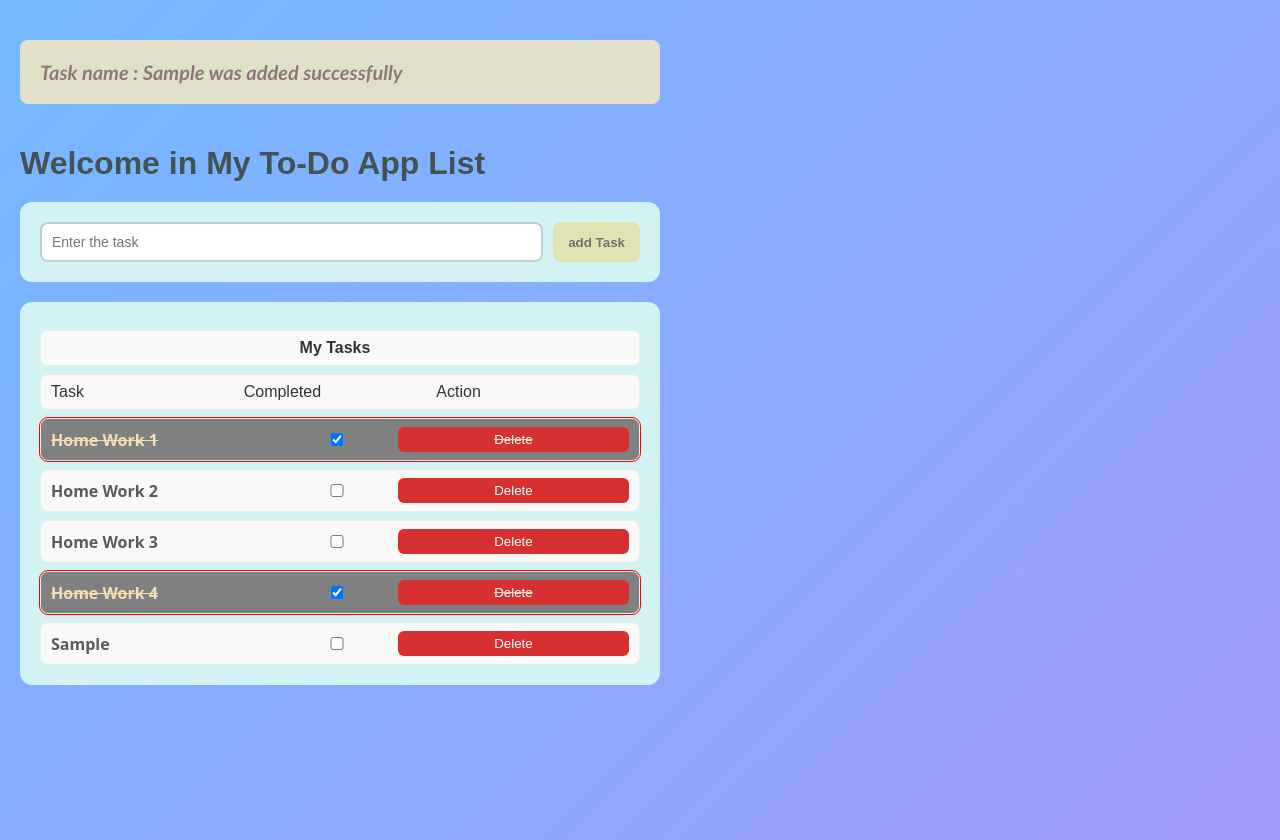
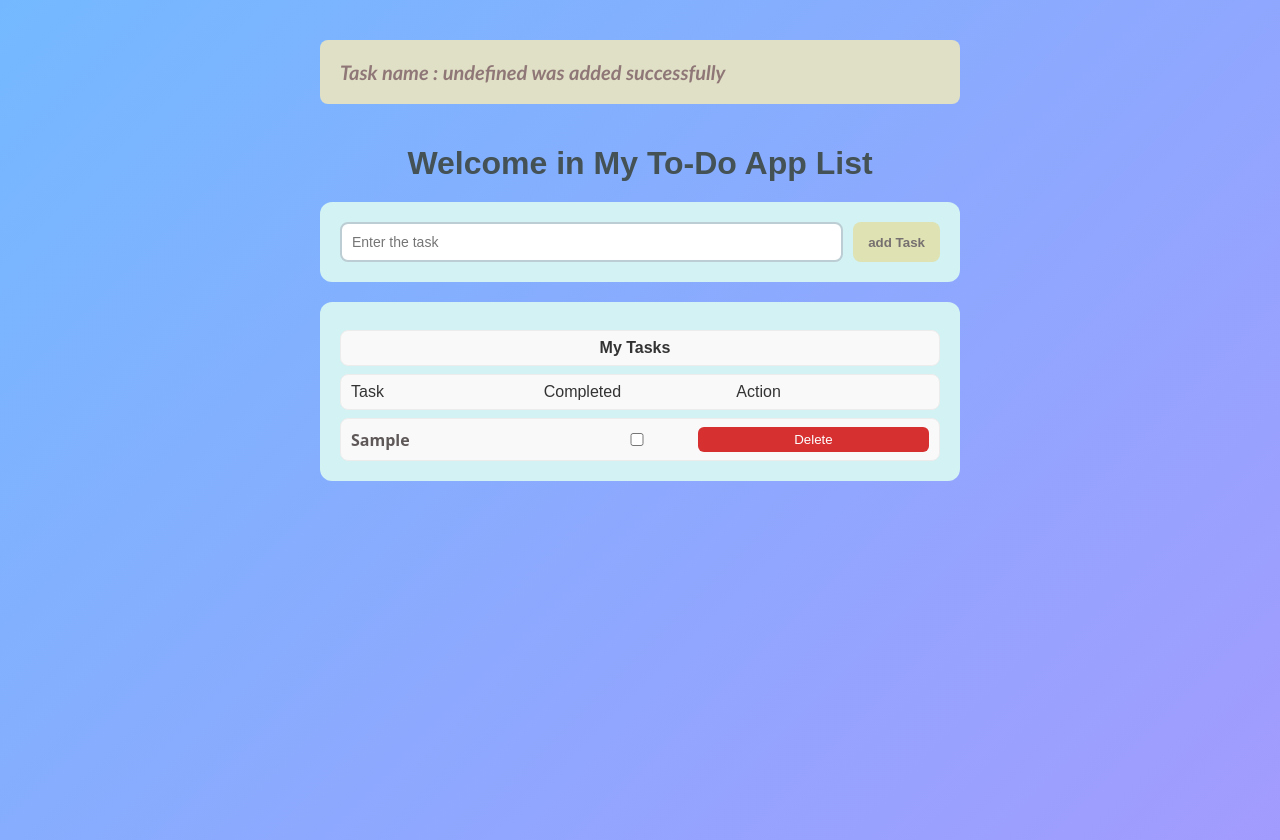
Before and after one commit to sadeg-2/todo-app-dom-events, a plain HTML site: page index.html in a window 1280 px wide. Both pictures are taken after typing "Sample" into the empty fields and a click on the button "add Task". Drawn offline with Linux system fonts and the light colour scheme.

Commit message:
add local storage and update the version with some refactoring

```diff
--- a/script.js
+++ b/script.js
@@ -1,27 +1,11 @@
-const tasks = [
-  {
-    text: "Home Work 1",
-    completed: true,
-  },
-  {
-    text: "Home Work 2",
-    completed: false,
-  },
-  {
-    text: "Home Work 3",
-    completed: false,
-  },
-  {
-    text: "Home Work 4",
-    completed: true,
-  },
-];
+const listTasks = document.querySelector(".list-task");
+const addTask = document.getElementById("addTask");
+const inputTask = document.getElementById("inTask");
 
 // to show notify if the add operation successfull or not
 let notifyTimeoutId;
 function notify(message) {
   const node = document.getElementById("alert");
-
   node.textContent = message;
   node.style.display = "block";
   clearTimeout(notifyTimeoutId);
@@ -29,55 +13,74 @@ function notify(message) {
     node.style.display = "none";
   }, 4000);
 }
+function clearInputs() {
+  inputTask.value = "";
+}
+function getInputs() {
+  return { text: inputTask.value.trim(), completed: false };
+}
+// here i find that if we use an call back, that give me flixibility to can add or remove or set completed
+function updateStorage(callBack) {
+  const storedTask = localStorage.getItem("tasks");
+  const parsedTask = JSON.parse(storedTask) || [];
+  modifiedTask = callBack(parsedTask);
+  const stringifyTask = JSON.stringify(modifiedTask);
+  localStorage.setItem("tasks", stringifyTask);
+}
+function uploadStoreTask() {
+  const storedTask = localStorage.getItem("tasks");
+  const parsedTask = JSON.parse(storedTask) || [];
+  const nodes = parsedTask.map((task) => {
+    return creatTaskElement(task);
+  });
+  listTasks.append(...nodes);
+}
 
 // to creation the element based object
 function creatTaskElement(element) {
   const task = document.createElement("li");
   task.classList.add("task");
+  task.id = element.id;
+
   if (element.completed) task.classList.add("complete");
 
   const content = document.createElement("p");
   content.textContent = element.text;
-  task.appendChild(content);
 
   const checkBox = document.createElement("input");
   checkBox.type = "checkbox";
   checkBox.checked = element.completed;
-  task.appendChild(checkBox);
+  checkBox.dataset["id"] = element.id;
 
   const actionBtn = document.createElement("input");
   actionBtn.type = "button";
   actionBtn.value = "Delete";
+  actionBtn.dataset["id"] = element.id;
   actionBtn.classList.add("remove");
-  task.appendChild(actionBtn);
+
+  task.append(content, checkBox, actionBtn);
 
   return task;
 }
 
-const listTasks = document.querySelector(".list-task");
-
-// here to simulate dummy test
-tasks.forEach(function (element) {
-  const task = creatTaskElement(element);
-  listTasks.appendChild(task);
-});
-
-const addTask = document.getElementById("addTask");
-const inputTask = document.getElementById("inTask");
-
 // here buisness logic to add button action
 addTask.addEventListener("click", function (event) {
-  const taskText = inputTask.value.trim();
-  if (taskText == null || taskText == "") {
+  const task = { ...getInputs(), id: Math.random() };
+  if (task.text == null || task.text == "") {
     alert("you should enter task first");
   } else {
-    const element = { text: taskText, completed: false };
-    tasks[tasks.length] = element;
-    console.log(tasks);
-    const task = creatTaskElement(element);
-    listTasks.appendChild(task);
-    inputTask.value = "";
+    const element = creatTaskElement(task);
+
+    listTasks.appendChild(element);
+
+    clearInputs();
+
     notify(`Task name : ${element.text} was added successfully`);
+
+    updateStorage(function addTask(parsedTask) {
+      parsedTask.push(task);
+      return parsedTask;
+    });
   }
 });
 
@@ -92,9 +95,28 @@ inputTask.addEventListener("keydown", function (event) {
 listTasks.addEventListener("click", function (event) {
   const actionElement = event.target;
   if (actionElement.type == "button" && actionElement.value == "Delete") {
+    const id = actionElement.dataset.id;
+    updateStorage(function removeTask(parsedTask) {
+      return parsedTask.filter((item) => {
+        return item.id !== Number(id);
+      });
+    });
     actionElement.parentElement.remove();
+    notify(`Task name : ${element.text} was removed successfully`);
   } else if (actionElement.type == "checkbox") {
+    const id = actionElement.dataset.id;
     // after some search i found the toggle function that help me to be more good
     actionElement.parentElement.classList.toggle("complete");
+    updateStorage(function setCompleted(parsedTask) {
+      return parsedTask.map((item) => {
+        if (item.id === Number(id)) item.completed = actionElement.checked;
+        return item;
+      });
+    });
+    notify(`Task name : ${element.text} was Mark successfully`);
   }
 });
+
+document.addEventListener("DOMContentLoaded", (e) => {
+  uploadStoreTask();
+});
--- a/style.css
+++ b/style.css
@@ -7,7 +7,7 @@ body {
   display: flex;
   flex-direction: column;
   justify-content: start;
-  align-items: start;
+  align-items: center;
   min-height: 100vh;
 }
 
```
